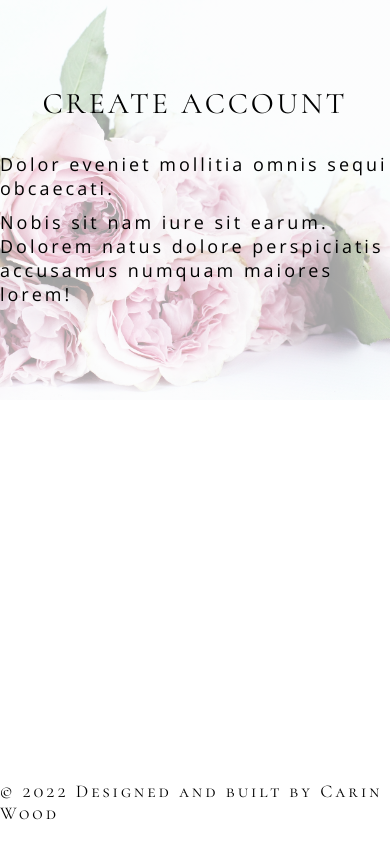
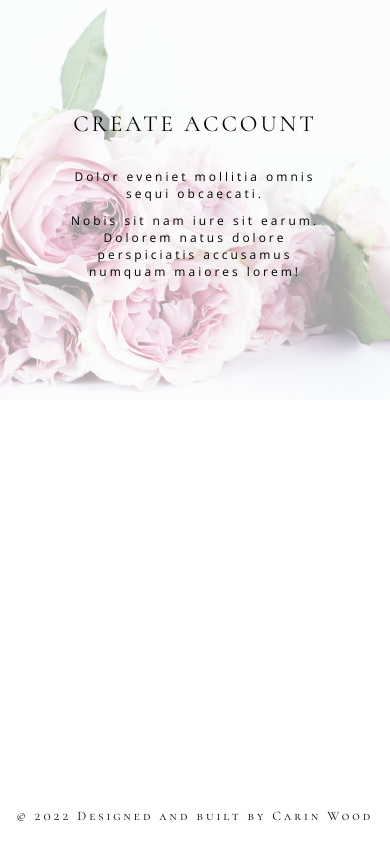
Before and after one commit to CarinWood/Login-page, a Next.js app: page / in a window 390 px wide. Built offline with nearby package versions, Linux system fonts and the light colour scheme.

Commit message:
header footer responsibility

```diff
--- a/components/footer/footer.module.css
+++ b/components/footer/footer.module.css
@@ -9,6 +9,7 @@
     font-size: 18px;
     letter-spacing: 3px;
     margin-bottom: 20px;
+    text-align: center;
 
 }
 
@@ -17,3 +18,9 @@
     color: black;
     cursor: pointer;
 }
+
+@media (max-width: 562px) {
+    .wrapper {
+        font-size: 13px;
+    }
+}
--- a/components/header/header.module.css
+++ b/components/header/header.module.css
@@ -26,4 +26,21 @@
     font-size: 18px;
     margin-bottom: 10px;
     letter-spacing: 3px;
+    text-align: center;
 }
+
+@media (max-width: 1238px) {
+    .text {
+        font-size: 16px;
+        width: 70%;
+    }
+}
+
+@media (max-width: 420px) {
+    .headline {
+        font-size: 23px;
+    }
+    .text {
+        font-size: 12px;
+    }
+}
```
